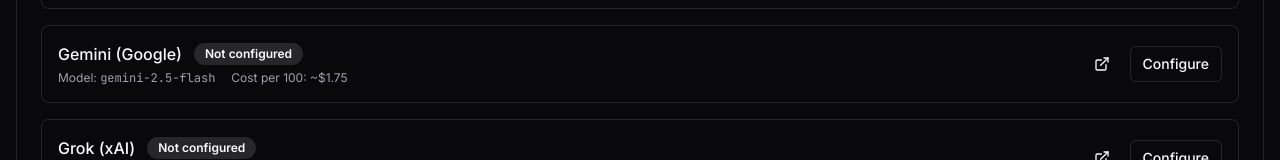
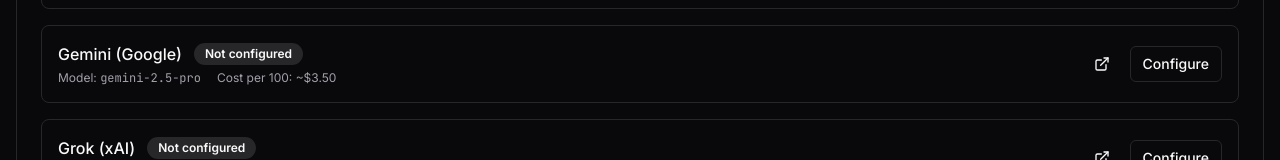
Before and after one commit to zacaghion/aeo-audit-platform, a Next.js app: page /settings in a window 1280 px wide. Shown: the part 525-685 px from the top of the page. Built offline with nearby package versions, Linux system fonts and the light colour scheme; no server answers.

Commit message:
chore: upgrade Gemini from 2.5-flash to 2.5-pro
Co-authored-by: factory-droid[bot] <138933559+factory-droid[bot]@users.noreply.github.com>

```diff
--- a/app/settings/page.tsx
+++ b/app/settings/page.tsx
@@ -13,7 +13,7 @@
   { id: "claude", label: "Claude (Anthropic)", model: "claude-sonnet-4-20250514", keyUrl: "https://console.anthropic.com/settings/keys", cost: "~$1.50" },
   { id: "chatgpt", label: "ChatGPT (OpenAI)", model: "gpt-4o-mini", keyUrl: "https://platform.openai.com/api-keys", cost: "~$1.25" },
   { id: "perplexity", label: "Perplexity", model: "sonar", keyUrl: "https://www.perplexity.ai/settings/api", cost: "~$3.00" },
-  { id: "gemini", label: "Gemini (Google)", model: "gemini-2.5-flash", keyUrl: "https://aistudio.google.com/apikey", cost: "~$1.75" },
+  { id: "gemini", label: "Gemini (Google)", model: "gemini-2.5-pro", keyUrl: "https://aistudio.google.com/apikey", cost: "~$3.50" },
   { id: "grok", label: "Grok (xAI)", model: "grok-3-mini-fast", keyUrl: "https://console.x.ai", cost: "~$1.50" },
   { id: "deepseek", label: "DeepSeek", model: "deepseek-chat", keyUrl: "https://platform.deepseek.com/api_keys", cost: "~$0.07" },
   { id: "claude-analysis", label: "Claude (Analysis)", model: "claude-sonnet-4-20250514", keyUrl: "https://console.anthropic.com/settings/keys", cost: "~$0.05/audit" },
--- a/lib/audit-runner.ts
+++ b/lib/audit-runner.ts
@@ -391,7 +391,7 @@
   const models: Record<ProviderName, string> = {
     claude: "claude-sonnet-4-20250514",
     chatgpt: "gpt-4o-mini",
-    gemini: "gemini-2.5-flash",
+    gemini: "gemini-2.5-pro",
     perplexity: "sonar",
     grok: "grok-3-mini-fast",
     deepseek: "deepseek-chat",
--- a/lib/providers/gemini.ts
+++ b/lib/providers/gemini.ts
@@ -2,7 +2,7 @@
 import { SYSTEM_PROMPT } from "./types";
 import type { AIQueryResult } from "@/types";
 
-const MODEL = "gemini-2.5-flash";
+const MODEL = "gemini-2.5-pro";
 
 export async function queryGemini(prompt: string): Promise<AIQueryResult> {
   const apiKey = await getApiKey("gemini");
--- a/lib/providers/types.ts
+++ b/lib/providers/types.ts
@@ -31,7 +31,7 @@
   },
   gemini: {
     label: "Gemini (Google)",
-    model: "gemini-2.5-flash",
+    model: "gemini-2.5-pro",
     keyUrl: "https://aistudio.google.com/apikey",
     costPer100: "~$1.75",
   },
```
